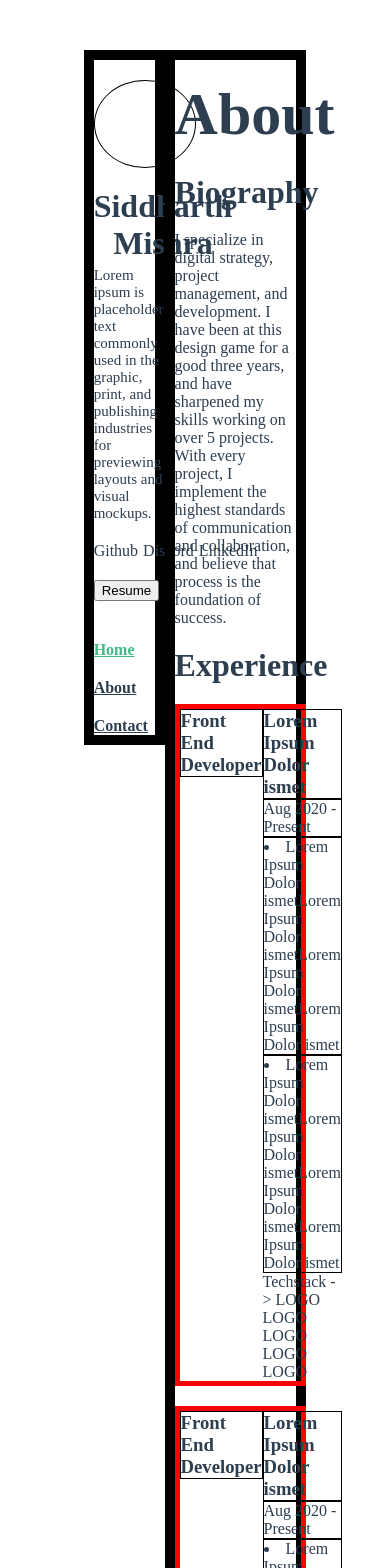
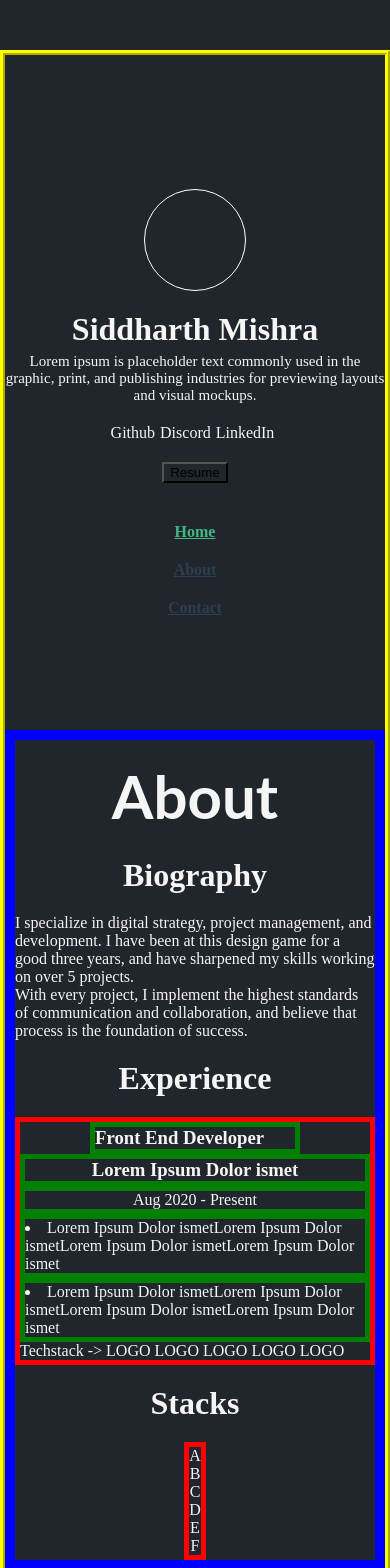
Before and after one commit to Sidm9/About_Sidm9, a Vue app: page / in a window 390 px wide. Shown: the top 1568 px of the page. Built offline with nearby package versions, Linux system fonts and the light colour scheme.

Commit message:
responsive

```diff
--- a/src/App.vue
+++ b/src/App.vue
@@ -1,7 +1,9 @@
 <template>
   <div id="app">
     <div class="container">
-      <Sidebar />
+      <div class="sidebar-container">
+        <Sidebar />
+      </div>
       <div class="navBoxes">
         <router-view />
       </div>
@@ -19,27 +21,43 @@ export default {
 <style>
 * {
   margin: 0px;
+  background-color: #20262c;
 }
 #app {
   text-align: center;
-  color: #2c3e50;
-  margin: 50px;
+  color: whitesmoke;
+  margin-top: 50px;
+  margin-bottom: 50px;
   display: flex;
-  flex-wrap: wrap;
-  /* height: auto; */
   justify-content: center;
 }
 .container {
   display: flex;
-  width: 70%;
+  width: auto;
+  border: 5px yellow ridge;
   display: flex;
+  flex-wrap: wrap;
   align-items: auto;
   justify-content: center;
 }
+.sidebar-container {
+  width: 400px;
+}
 .navBoxes {
-  width: 60%;
+  flex: 1;
   text-align: left;
   height: auto;
-  border: black 10px solid;
+  width: auto;
+  border: blue 10px solid;
+}
+
+@media screen and (max-width: 600px) {
+  #sidebar-container,
+  #app {
+    width: auto;
+  }
+  .sidebar-container {
+    width: auto;
+  }
 }
 </style>
--- a/src/views/About.vue
+++ b/src/views/About.vue
@@ -1,5 +1,63 @@
 <template>
-  <div class="about">
-    <h1>About</h1>
+  <div class="home flex">
+    <div class="main-heading spacing">Projects</div>
+    <div class="spacing"></div>
+
+    <div class="exp-container spacing flex">
+      <div class="exp-box heading">
+        <h3>
+          Front End Developer
+        </h3>
+      </div>
+
+      <div class="exp-box-container ">
+        <div class="exp-box">
+          <h3>
+            Lorem Ipsum Dolor ismet
+          </h3>
+        </div>
+      </div>
+    </div>
   </div>
 </template>
+
+<script>
+export default {};
+</script>
+
+<style scoped>
+.flex {
+  display: flex;
+  justify-content: flex-start;
+  align-items: flex-start;
+  flex-direction: column;
+}
+.spacing {
+  margin-top: 20px;
+}
+
+.heading {
+  flex: 0.3;
+}
+
+.exp-container {
+  /* border: 5px red solid; */
+  width: 100%;
+  flex-direction: row;
+  align-items: sa;
+  justify-content: space-around;
+}
+
+.exp-box {
+  /* border: 1px solid black; */
+}
+.exp-box-container {
+  flex: 0.7;
+}
+
+.main-heading {
+  font-size: 60px;
+  font-weight: bold;
+  margin-bottom: 5px;
+}
+</style>
--- a/src/views/Home.vue
+++ b/src/views/Home.vue
@@ -14,9 +14,6 @@
     </div>
     <div class="spacing"><h1>Experience</h1></div>
 
-
-
-
     <div class="exp-container spacing flex">
       <div class="exp-box heading">
         <h3>
@@ -24,88 +21,27 @@
         </h3>
       </div>
       <div class="exp-box-container ">
-        <div class="exp-box">
+        <div class="exp-box flex">
           <h3>
             Lorem Ipsum Dolor ismet
           </h3>
         </div>
-        <div class="exp-box subheading">
+        <div class="exp-box subheading flex">
           Aug 2020 - Present
         </div>
-        <li class="exp-box bullets">
+        <div class="bullet">
+          <li class="exp-box">
             Lorem Ipsum Dolor ismetLorem Ipsum Dolor ismetLorem Ipsum Dolor
             ismetLorem Ipsum Dolor ismet
           </li>
-        <li class="exp-box bullets">
+          <li class="exp-box">
             Lorem Ipsum Dolor ismetLorem Ipsum Dolor ismetLorem Ipsum Dolor
             ismetLorem Ipsum Dolor ismet
           </li>
+        </div>
         <div class="tech-container">Techstack -> LOGO LOGO LOGO LOGO LOGO</div>
       </div>
     </div>
-
-
-
-
-
-
-    <div class="exp-container spacing flex">
-      <div class="exp-box heading">
-        <h3>
-          Front End Developer
-        </h3>
-      </div>
-      <div class="exp-box-container ">
-        <div class="exp-box">
-          <h3>
-            Lorem Ipsum Dolor ismet
-          </h3>
-        </div>
-        <div class="exp-box subheading">
-          Aug 2020 - Present
-        </div>
-        <li class="exp-box bullets">
-          Lorem Ipsum Dolor ismetLorem Ipsum Dolor ismetLorem Ipsum Dolor
-          ismetLorem Ipsum Dolor ismet
-        </li>
-        <li class="exp-box bullets">
-          Lorem Ipsum Dolor ismetLorem Ipsum Dolor ismetLorem Ipsum Dolor
-          ismetLorem Ipsum Dolor ismet
-        </li>
-        <div class="tech-container">Techstack -> LOGO LOGO LOGO LOGO LOGO</div>
-      </div>
-    </div>
-
-
-
-    <div class="exp-container spacing flex">
-      <div class="exp-box heading">
-        <h3>
-          Front End Developer
-        </h3>
-      </div>
-      <div class="exp-box-container ">
-        <div class="exp-box">
-          <h3>
-            Lorem Ipsum Dolor ismet
-          </h3>
-        </div>
-        <div class="exp-box subheading">
-          Aug 2020 - Present
-        </div>
-        <li class="exp-box bullets">
-          Lorem Ipsum Dolor ismetLorem Ipsum Dolor ismetLorem Ipsum Dolor
-          ismetLorem Ipsum Dolor ismet
-        </li>
-        <li class="exp-box bullets">
-          Lorem Ipsum Dolor ismetLorem Ipsum Dolor ismetLorem Ipsum Dolor
-          ismetLorem Ipsum Dolor ismet
-        </li>
-        <div class="tech-container">Techstack -> LOGO LOGO LOGO LOGO LOGO</div>
-      </div>
-    </div>
-
-
 
     <div class="spacing"><h1>Stacks</h1></div>
     <div class="exp-container flex spacing">
@@ -131,24 +67,47 @@
   margin-top: 20px;
 }
 .main-heading {
+  font-family: "Lato", sans-serif;
   font-size: 60px;
   font-weight: bold;
+  border-style: dotted white;
   margin-bottom: 5px;
 }
 .exp-container {
   border: 5px red solid;
-  width: 100%;
+  width: 100% auto;
   flex-direction: row;
-  align-items: sa;
   justify-content: space-around;
 }
 .heading {
   flex: 0.3;
+  flex-wrap: wrap;
+  min-width: 200px;
+  border: 5px solid white;
 }
 .exp-box {
-  border: 1px solid black;
+  width: auto;
+  border: 5px green solid;
+}
+.bullet {
+  display: flex;
+  flex-direction: column;
+  width: auto;
 }
 .exp-box-container {
   flex: 0.7;
 }
+@media screen and (max-width: 600px) {
+  .flex {
+    /* justify-content: stretch; */
+    align-items: center;
+  }
+  .exp-container {
+    flex-direction: column;
+    width: auto;
+  }
+  .heading {
+    width: auto;
+  }
+}
 </style>
--- a/src/views/Sidebar.vue
+++ b/src/views/Sidebar.vue
@@ -1,6 +1,6 @@
 /* eslint-disable prettier/prettier */
 <template>
-  <div class="container flex">
+  <div class="xcontainer flex">
     <div class="profile spacing" />
     <div class="name spacing">
       <h1>Siddharth Mishra</h1>
@@ -41,7 +41,7 @@
 
 <script>
 export default {
-  name: "Sidebar"
+  name: "Sidebar",
 };
 </script>
 
@@ -52,6 +52,7 @@ export default {
   align-items: flex-start;
 }
 .breif {
+  max-width: ;
   margin-top: 5px;
 }
 /* .icons-container {
@@ -70,12 +71,12 @@ export default {
   width: 100px;
   height: 100px;
   border-radius: 50%;
-  border: black 1px solid;
+  border: white 1px solid;
 }
-.container {
-  border: black 10px solid;
+.xcontainer {
+  /* border: white 5px solid; */
   flex-direction: column;
-  width: 30%;
+  width: 100%;
   height: 80vh;
 }
 .nav-links {
@@ -93,4 +94,13 @@ export default {
 .nav-links a.router-link-exact-active {
   color: #42b983;
 }
+@media screen and (max-width: 600px) {
+  .flex {
+    justify-content: center;
+    align-items: center;
+  }
+  .breif {
+    text-align: center;
+  }
+}
 </style>
```
Lines whose indentation alone changed are shown as unchanged.
